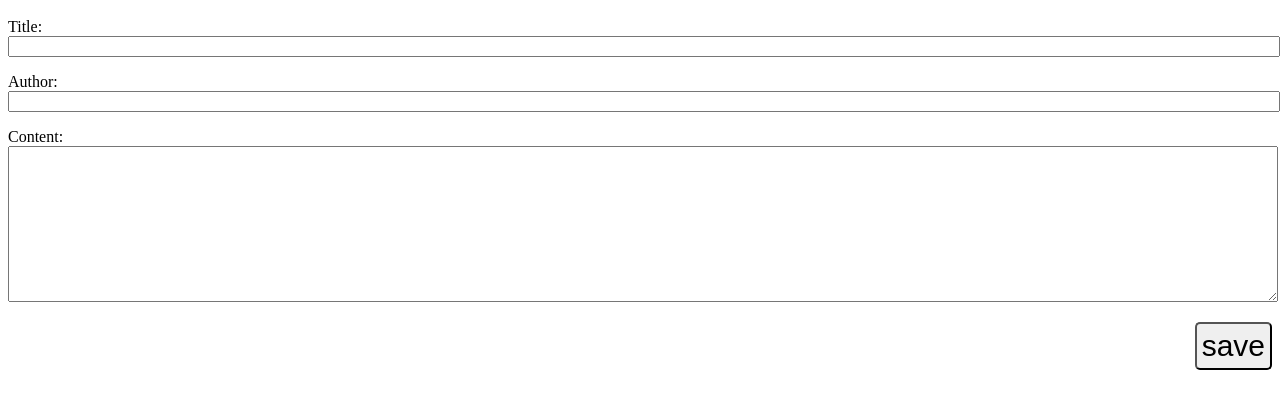
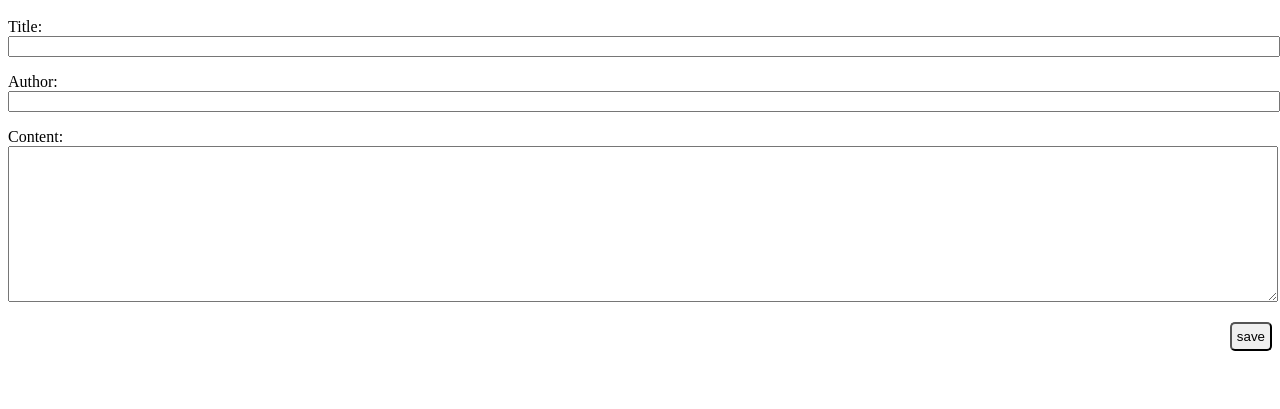
Before and after one commit to shishirgartaula/Python-startup, a Django app: page /blog/new/ in a window 1280 px wide. Shown: the part 231-640 px from the top of the page. Run offline with Django 3.2, Linux system fonts and the light colour scheme.

Commit message:
font size has been removed in blog.css

```diff
--- a/myblog/blogapp/static/css/blog.css
+++ b/myblog/blogapp/static/css/blog.css
@@ -50,9 +50,9 @@ h1, h2, h3, h4 {
     border-radius: 5px;
     padding: 5px;
     text-decoration:  none;
-    font-size: 30px;
 }
 
 .btn-new{
     background-color: lightpink;
+
 }
```
